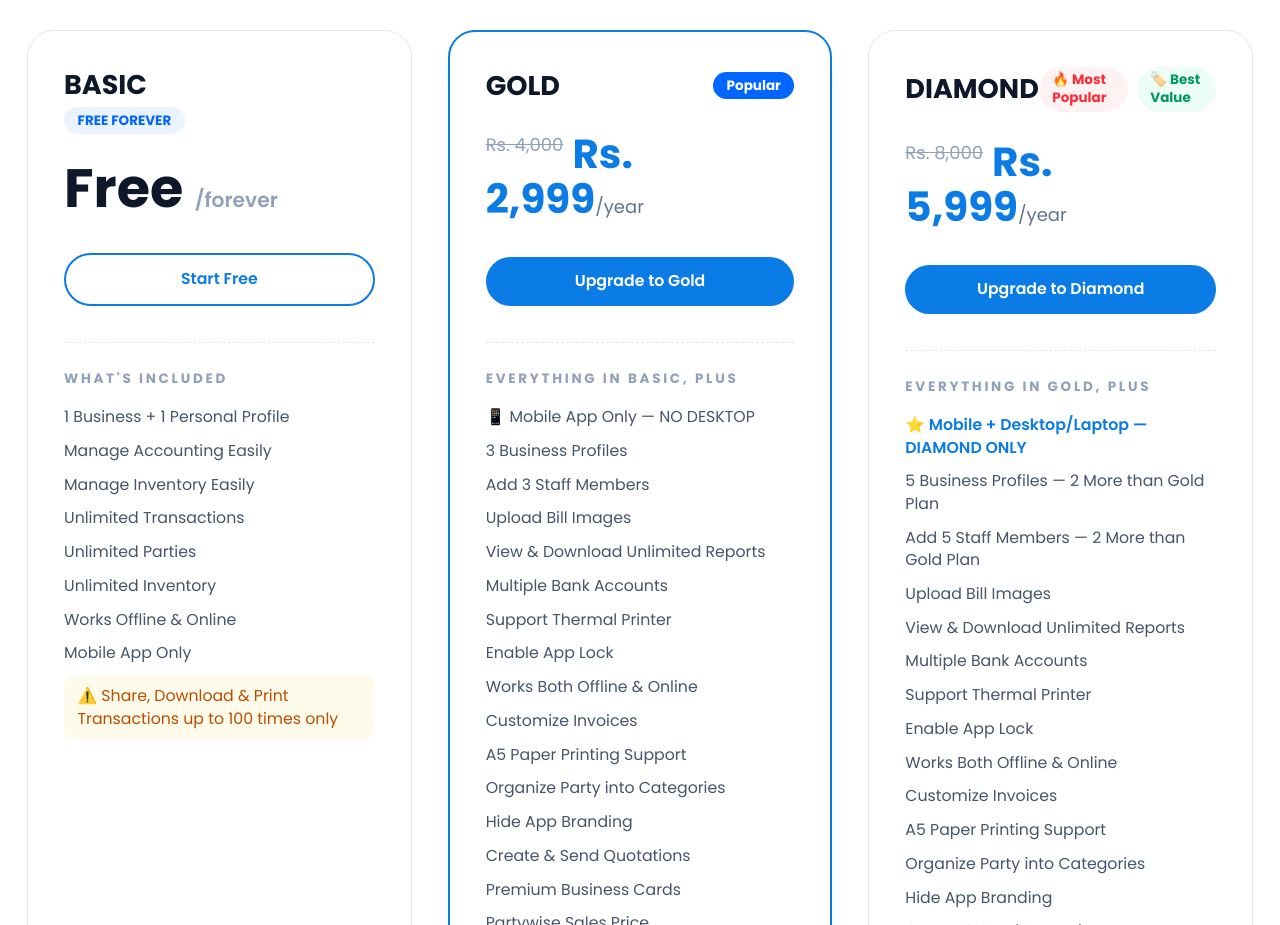
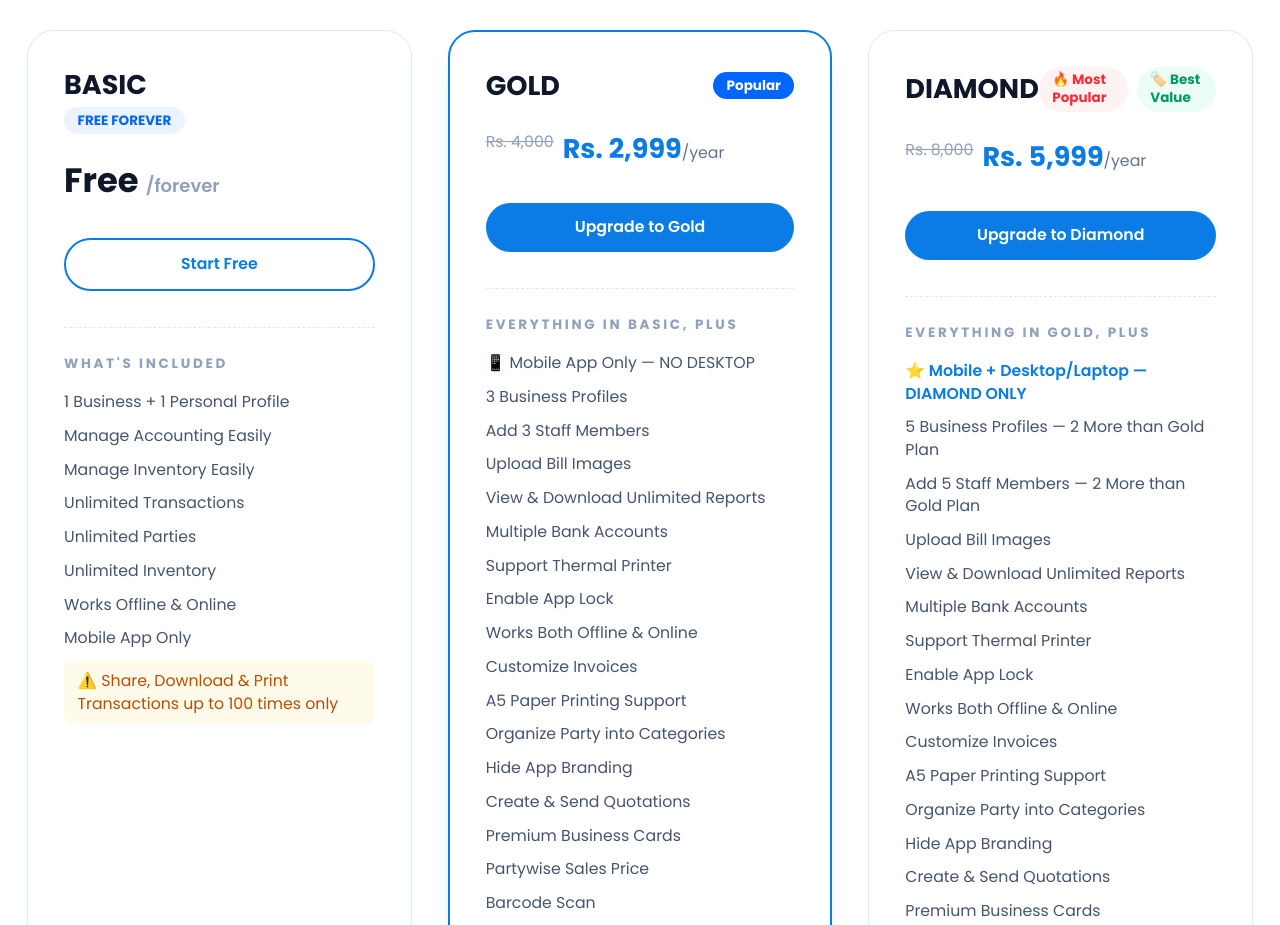
Before and after one commit to abhayaos/bluefox, a React (Vite) app: page /products/karobar in a window 1280 px wide. Shown: the part 4140-5065 px from the top of the page. Built offline with nearby package versions, Linux system fonts and the light colour scheme.

Commit message:
make karobar pricing smaller, sync smm pricing page

```diff
--- a/src/pages/Karobar.jsx
+++ b/src/pages/Karobar.jsx
@@ -335,8 +335,8 @@ export default function Karobar() {
             <p className="mt-1 inline-flex w-fit items-center rounded-full bg-primary-50 px-3 py-1 text-xs font-bold text-primary uppercase">
               Free Forever
             </p>
-            <p className="mt-6 font-heading text-5xl font-bold text-slate-900">
-              Free <span className="text-lg font-semibold text-slate-400">/forever</span>
+            <p className="mt-6 font-heading text-3xl font-bold text-slate-900">
+              Free <span className="text-base font-semibold text-slate-400">/forever</span>
             </p>
             <a
               href="https://open.karobarapp.com/?c=RdZXWp"
@@ -375,9 +375,9 @@ export default function Karobar() {
               </span>
             </div>
             <p className="mt-6">
-              <span className="align-top text-slate-400 line-through">Rs. 4,000</span>
-              <span className="ml-2 font-heading text-4xl font-bold text-[#0b7be5]">Rs. 2,999</span>
-              <span className="text-slate-500">/year</span>
+              <span className="align-top text-sm text-slate-400 line-through">Rs. 4,000</span>
+              <span className="ml-2 font-heading text-2xl font-bold text-[#0b7be5]">Rs. 2,999</span>
+              <span className="text-sm text-slate-500">/year</span>
             </p>
             <a
               href="https://open.karobarapp.com/?c=RdZXWp"
@@ -427,9 +427,9 @@ export default function Karobar() {
               </div>
             </div>
             <p className="mt-6">
-              <span className="align-top text-slate-400 line-through">Rs. 8,000</span>
-              <span className="ml-2 font-heading text-4xl font-bold text-[#0b7be5]">Rs. 5,999</span>
-              <span className="text-slate-500">/year</span>
+              <span className="align-top text-sm text-slate-400 line-through">Rs. 8,000</span>
+              <span className="ml-2 font-heading text-2xl font-bold text-[#0b7be5]">Rs. 5,999</span>
+              <span className="text-sm text-slate-500">/year</span>
             </p>
             <a
               href="https://open.karobarapp.com/?c=RdZXWp"
--- a/src/pages/SocialMediaPricing.jsx
+++ b/src/pages/SocialMediaPricing.jsx
@@ -6,7 +6,7 @@ import { FiChevronDown } from 'react-icons/fi'
 const plans = [
   {
     name: 'Starter',
-    price: 'Rs 15,000',
+    price: 'Rs 8,000',
     period: '/ mon',
     subtitle: 'For marketing newbies and small house teams',
     button: 'Select Plan',
@@ -21,7 +21,7 @@ const plans = [
   },
   {
     name: 'Basic',
-    price: 'Rs 28,000',
+    price: 'Rs 15,000',
     period: '/ mon',
     subtitle: 'For new but established companies seeking to grow',
     button: 'Select Plan',
@@ -44,7 +44,7 @@ const plans = [
   },
   {
     name: 'Standard',
-    price: 'Rs 38,000',
+    price: 'Rs 28,000',
     period: '/ mon',
     subtitle: 'For those looking to grow their business/brand',
     button: 'Select Plan',
@@ -67,7 +67,7 @@ const plans = [
   },
   {
     name: 'Premium',
-    price: 'Rs 55,000',
+    price: 'Rs 32,000',
     period: '/ mon',
     subtitle: 'For those looking to grow their business/brand',
     button: 'Select Plan',
```
